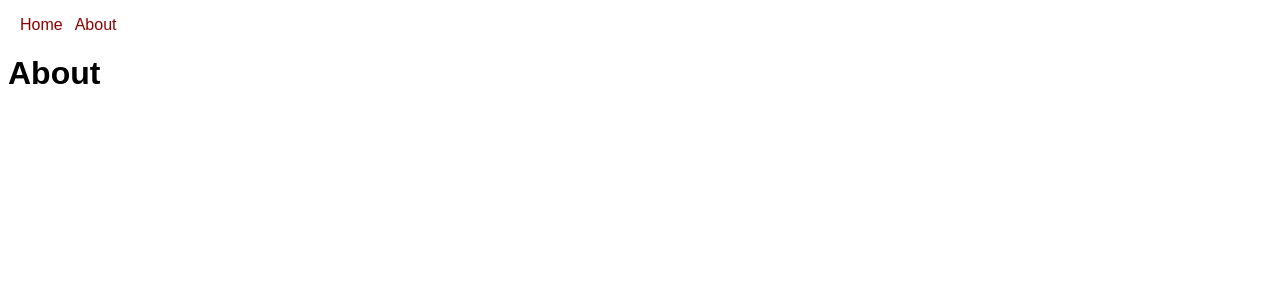
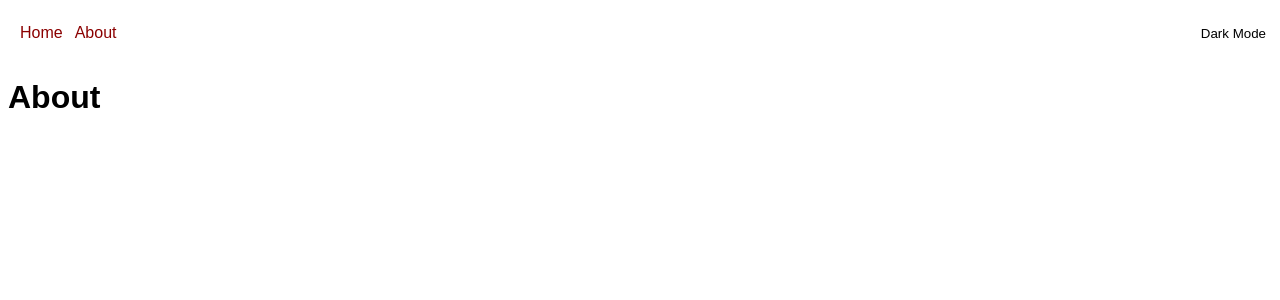
Before and after one commit to pon0204/nextjs-practice, a Next.js app: page /about in a window 1280 px wide. Shown: the top 300 px of the page. Built offline with nearby package versions, Linux system fonts and the light colour scheme.

Commit message:
feat: themeスイッチコンポーネント

```diff
--- a/components/NavBar.js
+++ b/components/NavBar.js
@@ -1,4 +1,5 @@
 import Link from 'next/link'
+import ThemeSwitch from './ThemeSwitch'
 
 function NavBar() {
   return (
@@ -15,8 +16,13 @@
           </Link>
         </li>
       </ul>
+      <ThemeSwitch />
       <style jsx>
         {`
+          nav {
+            display: flex;
+            justify-content: space-between;
+          }
           ul {
             list-style-type: none;
             padding: 0;
--- /dev/null
+++ b/components/ThemeSwitch.js
@@ -0,0 +1,24 @@
+import { useState } from 'react'
+
+function ThemeSwitch() {
+  const [darkMode, setDarkMode] = useState(false)
+
+  const text = darkMode ? 'Light Mode' : 'Dark Mode'
+  console.log('[ThemeSwitch]', darkMode)
+  return (
+    <>
+      <button onClick={() => setDarkMode(!darkMode)}>{text}</button>
+      <style jsx>
+        {`
+          button {
+            background: none;
+            border: none;
+            cursor: pointer;
+          }
+        `}
+      </style>
+    </>
+  )
+}
+
+export default ThemeSwitch
```
